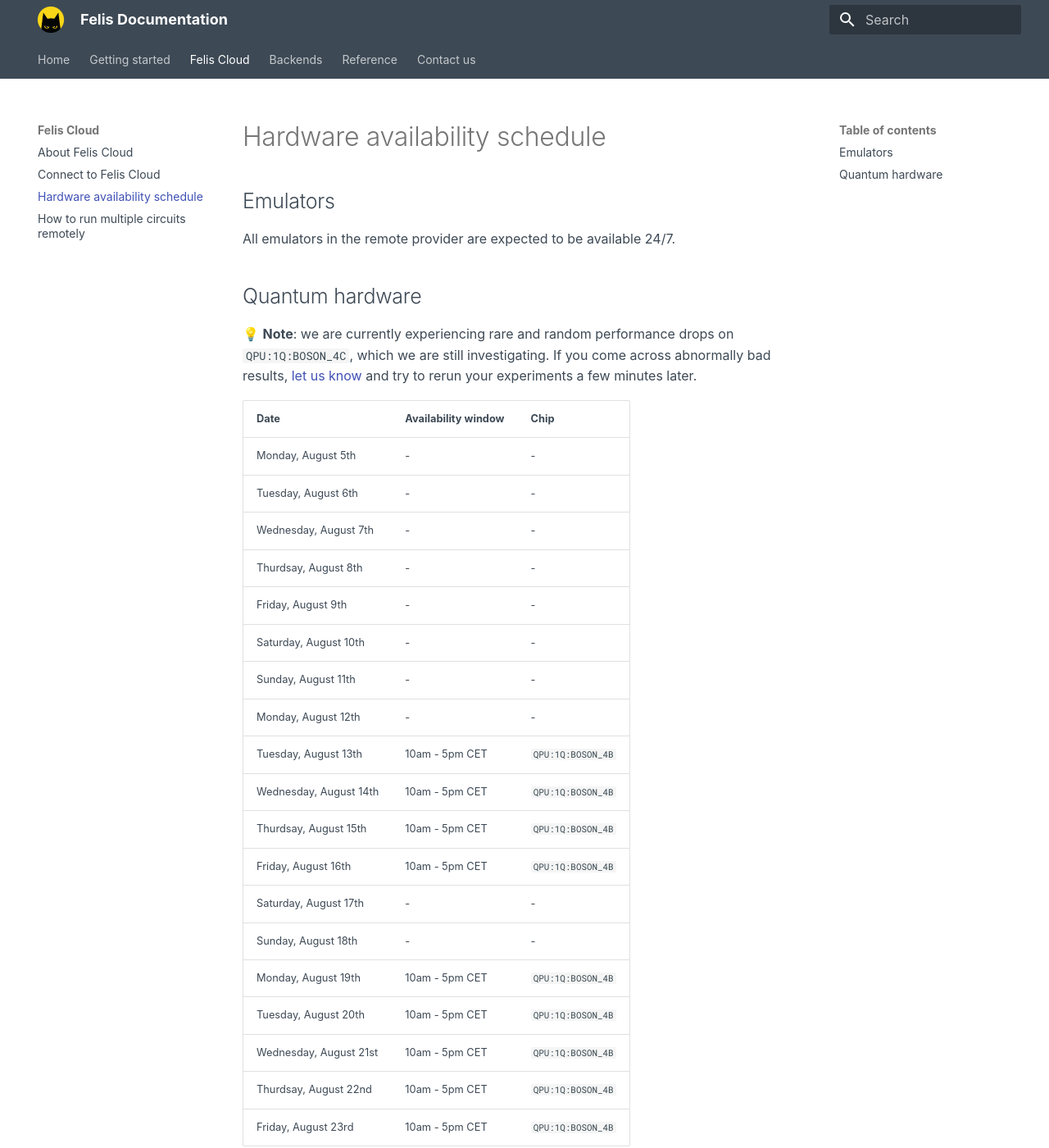
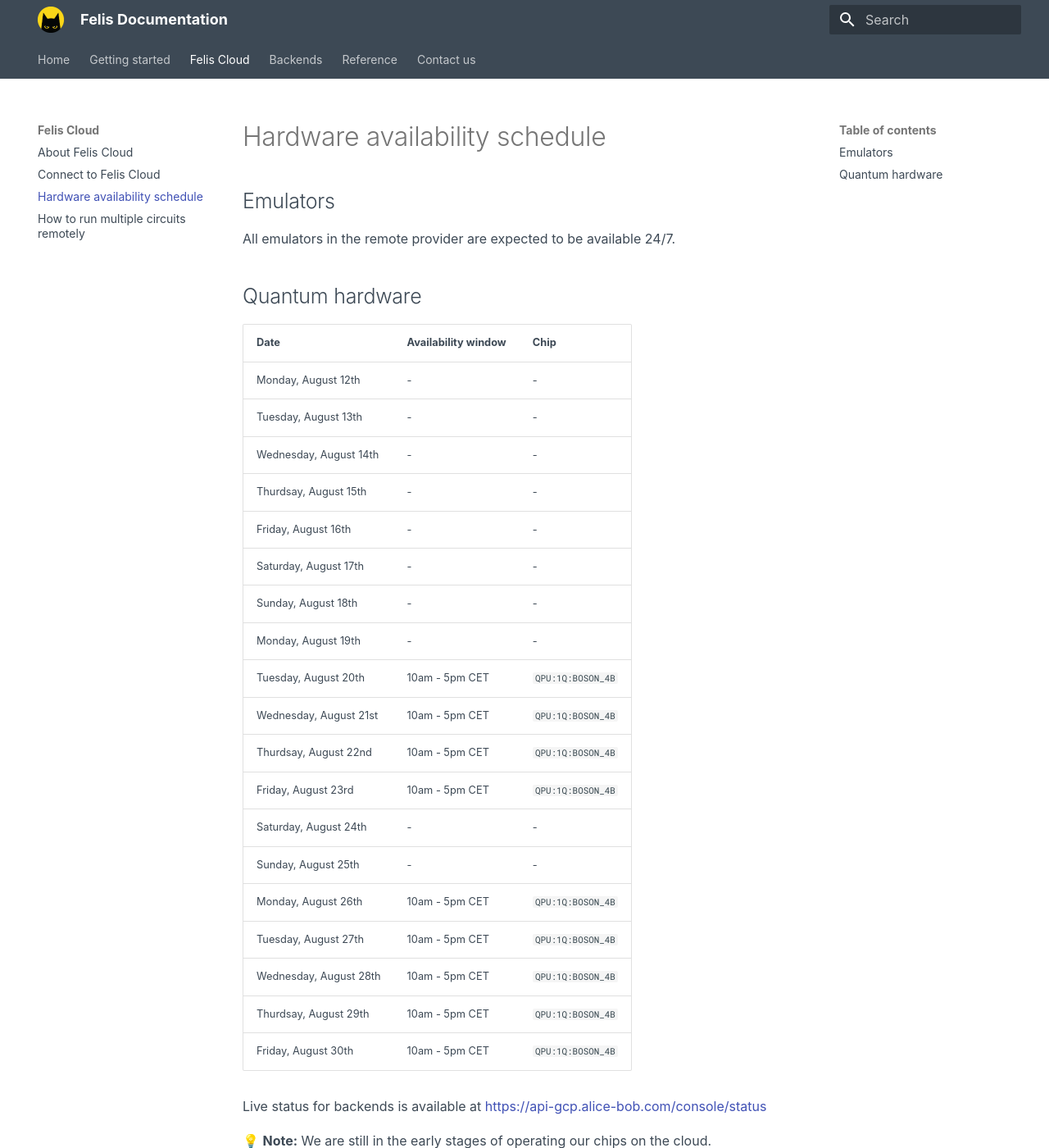
Before and after one commit to Alice-Bob-SW/felis, an MkDocs documentation site: the page built from docs/felis_cloud/hardware_availability_schedule.md, in a window 1280 px wide and 1400 px high. Shown: the whole window at 82% size. Built offline with MkDocs 1.6.1 and Material for MkDocs 9.7.7, drawn with Linux system fonts in a browser that asks for light colours.

Commit message:
Update Boson 4B availability

```diff
--- a/docs/felis_cloud/hardware_availability_schedule.md
+++ b/docs/felis_cloud/hardware_availability_schedule.md
@@ -6,29 +6,27 @@
 
 ## Quantum hardware
 
-💡 **Note**: we are currently experiencing rare and random performance drops on `QPU:1Q:BOSON_4C`, which we are still investigating. If you come across abnormally bad results, [let us know](../contact_us.md) and try to rerun your experiments a few minutes later.
-
 | Date | Availability window | Chip |
 | --- | --- | --- |
-| Monday, August 5th | - | - |
-| Tuesday, August 6th | - | - |
-| Wednesday, August 7th | - | - |
-| Thurdsay, August 8th | - | - |
-| Friday, August 9th | - | - |
-| Saturday, August 10th | - | - |
-| Sunday, August 11th | - | - |
 | Monday, August 12th | - | - |
-| Tuesday, August 13th | 10am - 5pm CET | `QPU:1Q:BOSON_4B` |
-| Wednesday, August 14th | 10am - 5pm CET | `QPU:1Q:BOSON_4B` |
-| Thurdsay, August 15th | 10am - 5pm CET | `QPU:1Q:BOSON_4B` |
-| Friday, August 16th | 10am - 5pm CET | `QPU:1Q:BOSON_4B` |
+| Tuesday, August 13th | - | - |
+| Wednesday, August 14th | - | - |
+| Thurdsay, August 15th | - | - |
+| Friday, August 16th | - | - |
 | Saturday, August 17th | - | - |
 | Sunday, August 18th | - | - |
-| Monday, August 19th | 10am - 5pm CET | `QPU:1Q:BOSON_4B` |
+| Monday, August 19th | - | - |
 | Tuesday, August 20th | 10am - 5pm CET | `QPU:1Q:BOSON_4B` |
 | Wednesday, August 21st | 10am - 5pm CET | `QPU:1Q:BOSON_4B` |
 | Thurdsay, August 22nd | 10am - 5pm CET | `QPU:1Q:BOSON_4B` |
 | Friday, August 23rd | 10am - 5pm CET | `QPU:1Q:BOSON_4B` |
+| Saturday, August 24th | - | - |
+| Sunday, August 25th | - | - |
+| Monday, August 26th | 10am - 5pm CET | `QPU:1Q:BOSON_4B` |
+| Tuesday, August 27th | 10am - 5pm CET | `QPU:1Q:BOSON_4B` |
+| Wednesday, August 28th | 10am - 5pm CET | `QPU:1Q:BOSON_4B` |
+| Thurdsay, August 29th | 10am - 5pm CET | `QPU:1Q:BOSON_4B` |
+| Friday, August 30th | 10am - 5pm CET | `QPU:1Q:BOSON_4B` |
 
 Live status for backends is available at [https://api-gcp.alice-bob.com/console/status](https://api-gcp.alice-bob.com/console/status)
 
```
